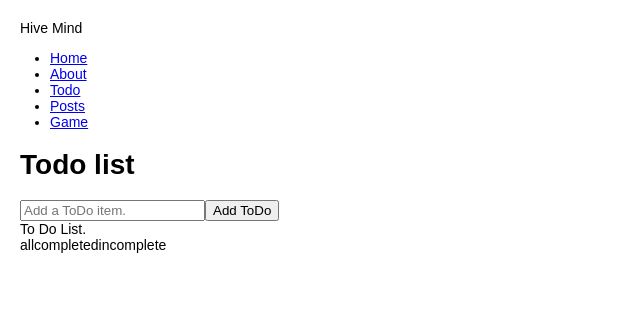
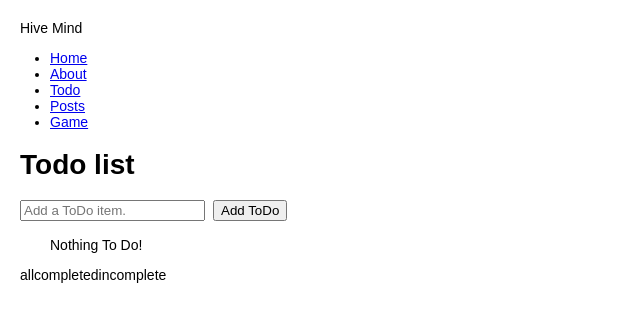
Before and after one commit to aneylon/Hive-Mind-RR, a React (Create React App) app: page /ToDo in a window 1280 px wide. Shown: the top 322 px of the page, without its empty margins (0-640 px from the left). Built offline with nearby package versions, Linux system fonts and the light colour scheme.

Commit message:
More todo setup.

```diff
--- a/src/components/ToDo/ToDo.js
+++ b/src/components/ToDo/ToDo.js
@@ -2,10 +2,11 @@ import React from 'react'
 import AddToDo from './AddToDo'
 import ToDoList from './ToDoList'
 import ToDoFilters from './ToDoFilters'
+import './ToDoStyle.css'
 
 const ToDo = () => {
 	return (
-    <div className="todo-app">
+		<div className='todo-app'>
 			<h1>Todo list</h1>
 			<AddToDo />
 			<ToDoList />
--- a/src/components/ToDo/ToDoList.js
+++ b/src/components/ToDo/ToDoList.js
@@ -1,11 +1,23 @@
 import React from 'react'
+import { connect } from 'react-redux'
+import ToDoItem from './ToDoItem'
 
-const ToDoList = () => {
-  return (
-    <div>
-      To Do List.
-    </div>
-  )
+import { getTodosByVisibilityFilter } from '../../redux/actions/selectors'
+
+const ToDoList = ({ todos }) => (
+	<ul className='todo-list'>
+		{todos && todos.length
+			? todos.map((todo, index) => {
+					return <ToDoItem key={`todo-${todo.id}`} todo={todo} />
+			  })
+			: 'Nothing To Do!'}
+	</ul>
+)
+
+const mapStateToProps = (state) => {
+	const { visibilityFilter } = state
+	const todos = getTodosByVisibilityFilter(state, visibilityFilter)
+	return { todos }
 }
 
-export default ToDoList
+export default connect(mapStateToProps)(ToDoList)
--- /dev/null
+++ b/src/components/ToDo/ToDoStyle.css
@@ -0,0 +1,13 @@
+.todo-app {
+	font-family: sans-serif;
+}
+
+.add-todo {
+	margin-left: 0.5rem;
+}
+
+.todo-list {
+	margin-top: 1rem;
+	text-align: left;
+	list-style: none;
+}
--- /dev/null
+++ b/src/redux/actions/selectors.js
@@ -0,0 +1,25 @@
+import { VISIBILITY_FILTERS } from '../constants'
+
+export const getTodosState = (store) => store.todos
+
+export const getTodoList = (store) =>
+	getTodosState(store) ? getTodosState(store).allIds : []
+
+export const getTodosById = (store, id) =>
+	getTodosState(store) ? { ...getTodosState(store).byIds[id], id } : {}
+
+export const getTodos = (store) =>
+	getTodoList(store).map((id) => getTodosById(store, id))
+
+export const getTodosByVisibilityFilter = (store, visibilityFilter) => {
+	const allTodos = getTodos(store)
+	switch (visibilityFilter) {
+		case VISIBILITY_FILTERS.COMPLETED:
+			return allTodos.filter((todo) => todo.completed)
+		case VISIBILITY_FILTERS.INCOMPLETE:
+			return allTodos.filter((todo) => !todo.completed)
+		case VISIBILITY_FILTERS.ALL:
+		default:
+			return allTodos
+	}
+}
```
Lines whose indentation alone changed are shown as unchanged.
